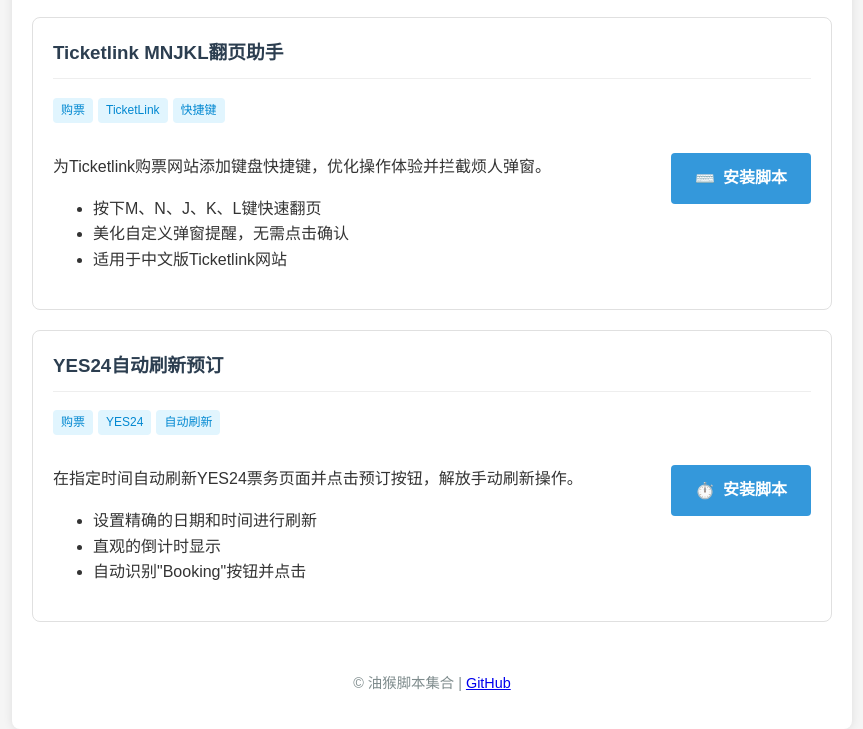
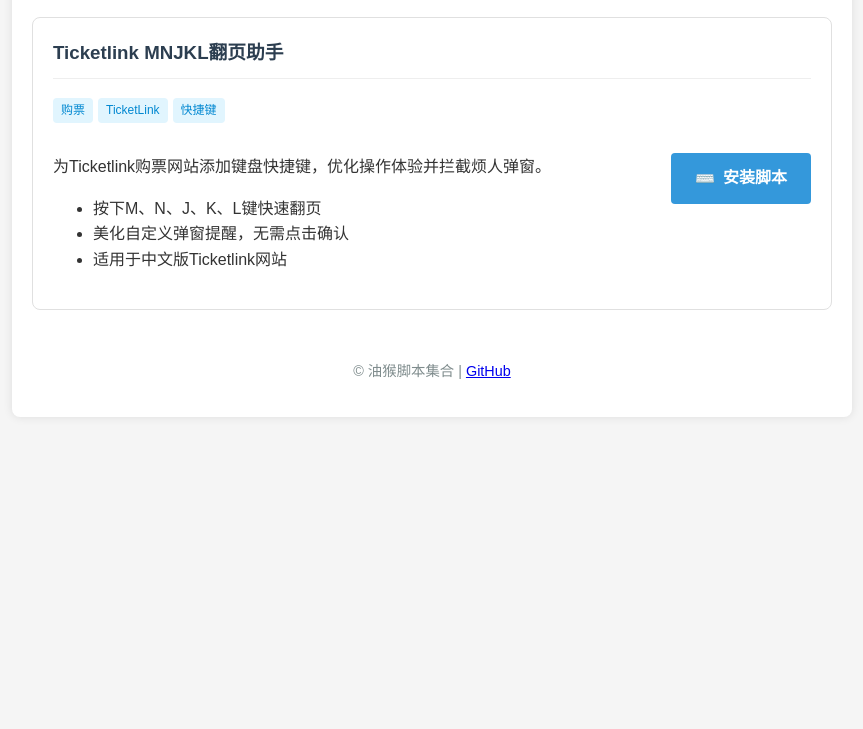
Before and after one commit to yokiyokiyoki/tampermonkey, a website: page docs/index.html in a window 1280 px wide. Shown: the part 825-1554 px from the top of the page, without its empty margins (208-1071 px from the left). After the commit the page ends 1282 px from the top, so only its background shows below. Drawn offline with Linux system fonts and the light colour scheme.

Commit message:
先注释

```diff
--- a/docs/index.html
+++ b/docs/index.html
@@ -233,7 +233,7 @@
       </div>
 
       <!-- YES24自动刷新预订 -->
-      <div class="script-card">
+      <!-- <div class="script-card">
         <h3>YES24自动刷新预订</h3>
         <div class="script-tags">
           <span class="tag">购票</span>
@@ -255,7 +255,7 @@
             </a>
           </div>
         </div>
-      </div>
+      </div> -->
 
     </div>
 
```
